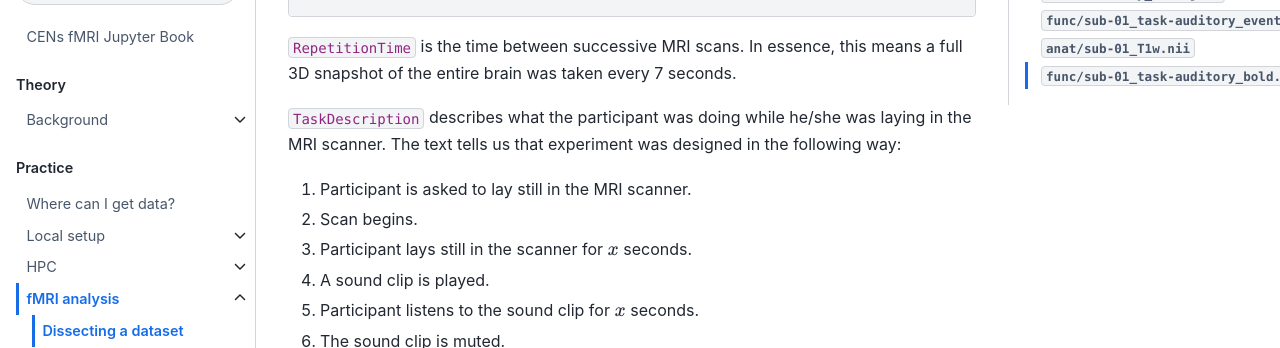
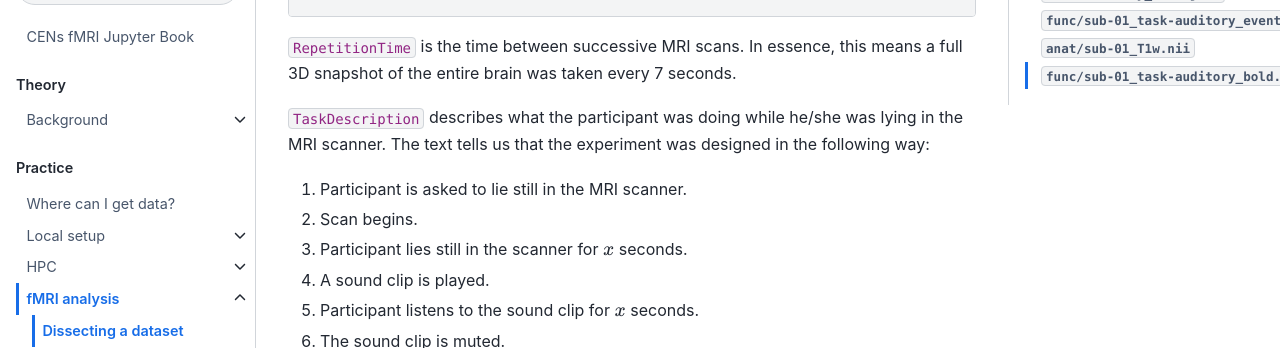
Before and after one commit to CENsBonn/fMRI, a Jupyter Book: the page built from analysis-data.md, in a window 1280 px wide and 900 px high, scrolled down 1475 px. Shown: the part 153-501 px from the top of the window. Built offline with Jupyter Book 1.0.4 settings and Sphinx 7.4.7 and the Sphinx Book theme 1.1.4, drawn with Linux system fonts in a browser that asks for light colours.

Commit message:
fix: Grammar

```diff
--- a/analysis-data.md
+++ b/analysis-data.md
@@ -29,8 +29,7 @@ $ conda install -y -c conda-forge nilearn
 
 ## Research question
 
-For the purposes of this exercise, we will attempt to answer the following
-research question:
+For the purposes of this exercise, we will attempt to answer the following research question:
 What part of the brain is activated when a person is listening to the sound of spoken words?
 
 ## Dataset
@@ -90,13 +89,12 @@ $ cat ~/nilearn_data/spm_auditory/MoAEpilot/task-auditory_bold.json
 `RepetitionTime` is the time between successive MRI scans.
 In essence, this means a full 3D snapshot of the entire brain was taken every 7 seconds.
 
-`TaskDescription` describes what the participant was doing while he/she was
-laying in the MRI scanner.
-The text tells us that experiment was designed in the following way:
+`TaskDescription` describes what the participant was doing while he/she was lying in the MRI scanner.
+The text tells us that the experiment was designed in the following way:
 
-1. Participant is asked to lay still in the MRI scanner.
+1. Participant is asked to lie still in the MRI scanner.
 1. Scan begins.
-1. Participant lays still in the scanner for $x$ seconds.
+1. Participant lies still in the scanner for $x$ seconds.
 1. A sound clip is played.
 1. Participant listens to the sound clip for $x$ seconds.
 1. The sound clip is muted.
```
Also changed, not shown: chapter1_how.md (+3 -4 lines), hpc-download.md (+1 -3 lines), local-setup-environment.md (+1 -1 lines).
